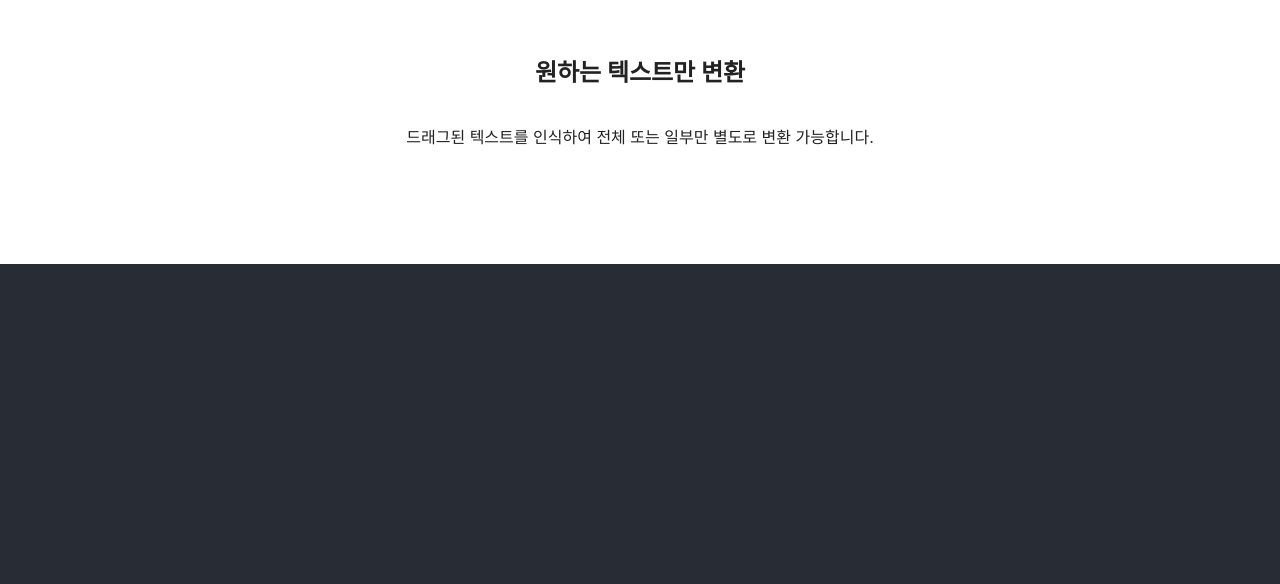
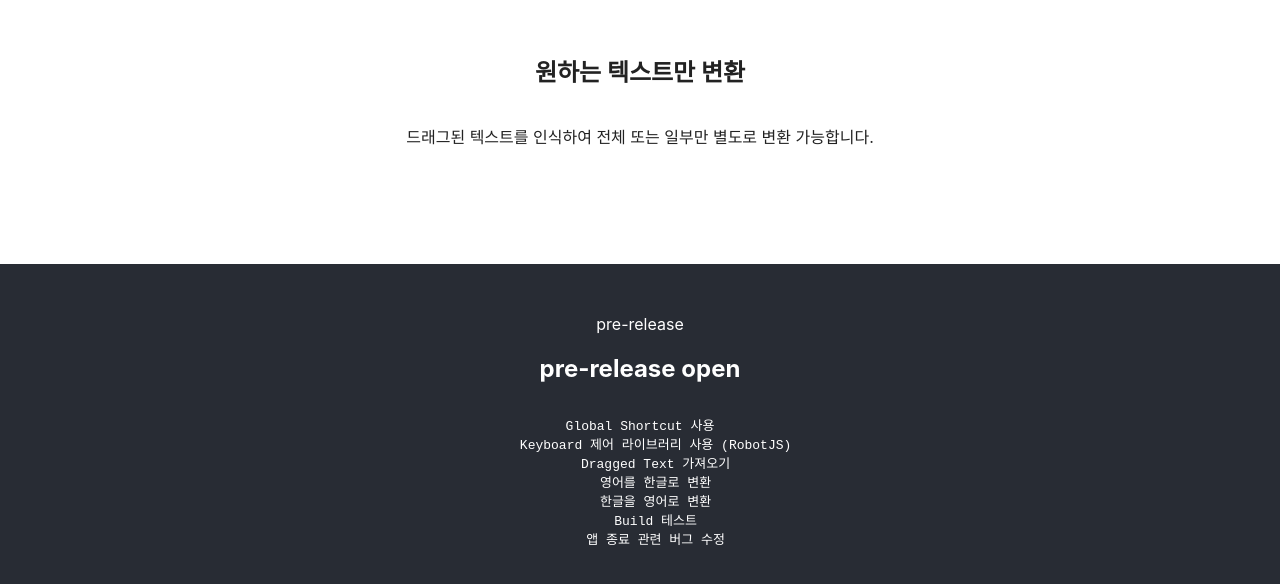
Before and after one commit to c9u11/koen-page, a React (Create React App) app: page / in a window 1280 px wide. Shown: the part 1238-1822 px from the top of the page. Before the commit the page ends 1502 px from the top, so only its background shows below. Built offline with nearby package versions, Linux system fonts and the light colour scheme; grey boxes are pictures that could not be loaded.

Commit message:
💄 Release
- release 추가

```diff
--- a/src/App.jsx
+++ b/src/App.jsx
@@ -1,12 +1,14 @@
 import "./App.css";
 import Header from "./components/Header";
 import Feature from "./components/Feature";
+import Release from "./components/Release";
 
 function App() {
   return (
     <div className="App">
       <Header></Header>
       <Feature></Feature>
+      <Release></Release>
     </div>
   );
 }
--- /dev/null
+++ b/src/components/Release.jsx
@@ -0,0 +1,48 @@
+import styled from "styled-components";
+
+const Container = styled.div`
+  display: flex;
+  flex: 1;
+  height: 100%;
+  align-items: center;
+  justify-content: center;
+  flex-direction: column;
+  color: white;
+  gap: 10px;
+  padding: 50px 0px;
+`;
+const Item = styled.div`
+  display: flex;
+  flex-direction: column;
+`;
+
+const data = [
+  {
+    version: "pre-release",
+    title: "pre-release open",
+    description: `Global Shortcut 사용
+    Keyboard 제어 라이브러리 사용 (RobotJS)
+    Dragged Text 가져오기
+    영어를 한글로 변환
+    한글을 영어로 변환
+    Build 테스트
+    앱 종료 관련 버그 수정
+    `,
+  },
+];
+
+export default function Release() {
+  return (
+    <Container>
+      {data.map((v) => {
+        return (
+          <Item>
+            <span>{v.version}</span>
+            <h2>{v.title}</h2>
+            <pre>{v.description}</pre>
+          </Item>
+        );
+      })}
+    </Container>
+  );
+}
```
